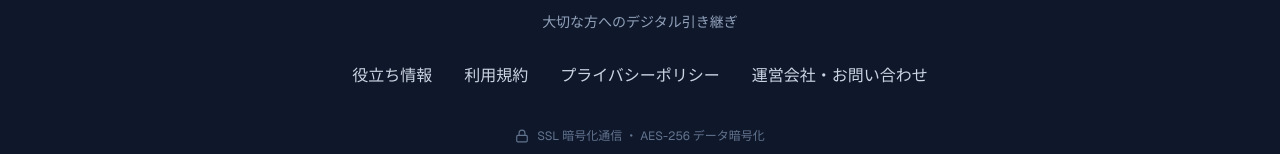
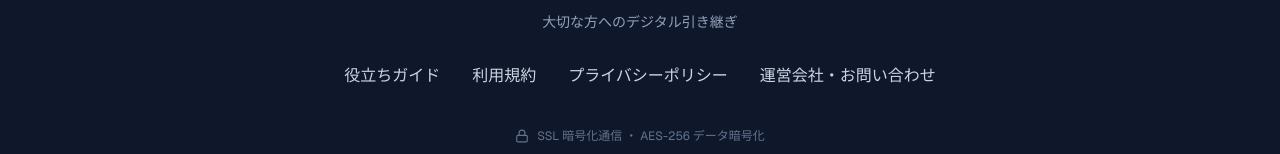
Before and after one commit to masatomorishima-qpick/tsuginote-navi-web, a Next.js app: page / in a window 1280 px wide. Shown: the part 10184-10338 px from the top of the page. Built offline with nearby package versions, Linux system fonts and the light colour scheme; no server answers.

Commit message:
役立ちガイドTOP(/guide)新設・3階層化／LP+共通フッターを/guideに統一／記事04公開・4記事に統計追記・パンくず階層追加

```diff
--- a/app/page.tsx
+++ b/app/page.tsx
@@ -718,8 +718,8 @@ function Footer() {
         <p className="mt-2 text-xs text-slate-400 sm:text-sm">大切な方へのデジタル引き継ぎ</p>
 
         <nav className="mt-8 flex flex-wrap items-center justify-center gap-x-8 gap-y-3 text-sm sm:text-base">
-          <Link href="/guide/digital-seiri" className="text-slate-300 hover:text-white">
-            役立ち情報
+          <Link href="/guide" className="text-slate-300 hover:text-white">
+            役立ちガイド
           </Link>
           <Link href="/terms" className="text-slate-300 hover:text-white">
             利用規約
```
